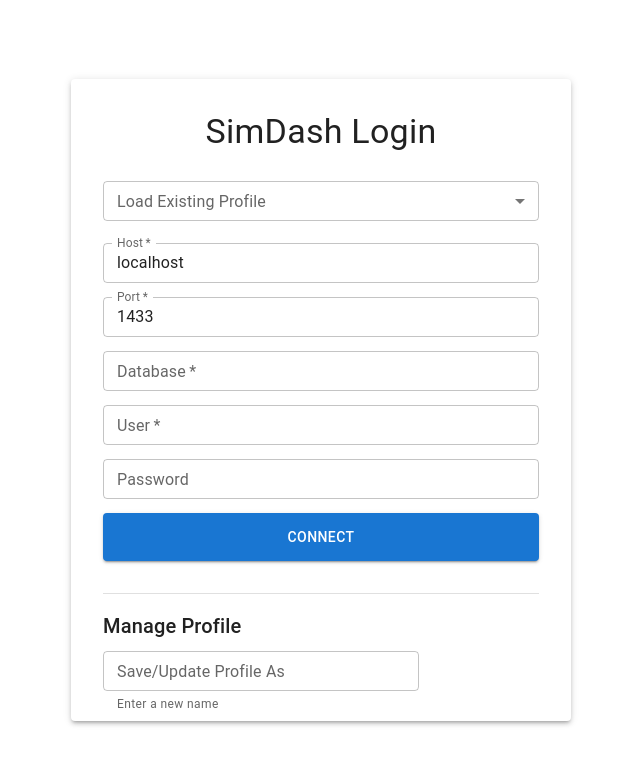
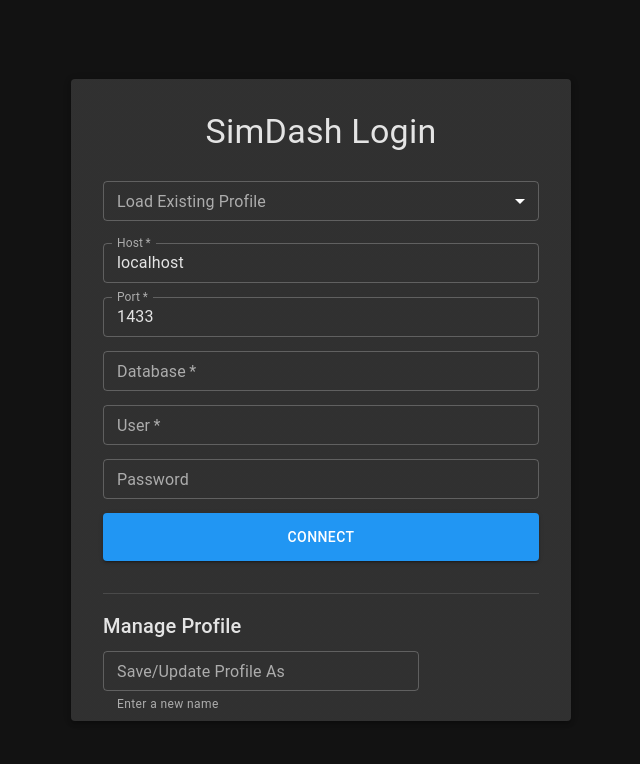
Before and after one commit to Scapeshift-Technology/sim-dash, a React (Vite) app: page / in a window 1280 px wide. Shown: the top 764 px of the page, without its empty margins (319-959 px from the left). Built offline with nearby package versions, Linux system fonts and the light colour scheme; some icons are missing.

Commit message:
Adding a theme to the app

```diff
--- a/src/renderer/renderer.tsx
+++ b/src/renderer/renderer.tsx
@@ -1,8 +1,9 @@
 import React from 'react';
 import ReactDOM from 'react-dom/client';
 import { Provider } from 'react-redux';
-import { ThemeProvider, createTheme, CssBaseline } from '@mui/material';
+import { ThemeProvider, CssBaseline } from '@mui/material';
 import { store } from './store/store'; // Import the Redux store
+import { theme } from './theme/theme';
 import App from './App';
 import './styles.css'; // Keep global styles if needed, or rely solely on MUI/Emotion
 
@@ -12,14 +13,6 @@
 if (!rootElement) {
   throw new Error('Failed to find the root element');
 }
-
-// Create a basic MUI theme (can be customized later)
-const theme = createTheme({
-  palette: {
-    mode: 'light', // Or 'dark'
-    // Define primary/secondary colors, etc.
-  },
-});
 
 // Create a React root
 const root = ReactDOM.createRoot(rootElement);
--- /dev/null
+++ b/src/renderer/theme/theme.ts
@@ -0,0 +1,98 @@
+import { createTheme } from '@mui/material';
+
+// Simulectra Theme
+// A modern, technology-focused theme that combines the precision of simulation
+// with the dynamism of electrical/technological elements
+
+export const theme = createTheme({
+  palette: {
+    mode: 'dark',
+
+    // Primary: Core brand color
+    // Used for main actions, key UI elements, and primary buttons
+    // A vibrant electric blue that symbolizes technology and innovation
+    primary: {
+      main: '#2196F3',      // Electric blue - our main brand color
+      light: '#64B5F6',     // Lighter shade for hover states and secondary elements
+      dark: '#1976D2',      // Darker shade for active states and emphasis
+      contrastText: '#fff'  // White text for optimal readability
+    },
+
+    // Secondary: Complementary accent color
+    // Used for floating action buttons, selection controls, and highlights
+    // A modern purple that adds sophistication and creativity
+    secondary: {
+      main: '#7C4DFF',      // Vibrant purple - adds creative energy
+      light: '#B47CFF',     // Lighter purple for subtle accents
+      dark: '#5E35B1',      // Deeper purple for stronger emphasis
+      contrastText: '#fff'
+    },
+
+    // Error: For error states and critical actions
+    // A carefully chosen red that's visible but not harsh
+    error: {
+      main: '#FF5252',      // Soft red that's visible but not alarming
+      light: '#FF867C',     // Lighter red for backgrounds
+      dark: '#D32F2F',      // Deeper red for critical emphasis
+      contrastText: '#fff'
+    },
+
+    // Warning: For cautionary messages and states
+    // An amber tone that's attention-grabbing but not severe
+    warning: {
+      main: '#FFB74D',      // Warm amber for warnings
+      light: '#FFE97D',     // Light amber for subtle warnings
+      dark: '#F57C00',      // Deep amber for serious warnings
+      contrastText: '#000'
+    },
+
+    // Info: For informational messages and states
+    // A cyan tone that's informative and tech-focused
+    info: {
+      main: '#00BCD4',      // Cyan for information
+      light: '#4DD0E1',     // Light cyan for info backgrounds
+      dark: '#0097A7',      // Deep cyan for emphasized info
+      contrastText: '#fff'
+    },
+
+    // Success: For success states and completed actions
+    // A green that's positive but fits our tech theme
+    success: {
+      main: '#00E676',      // Electric green for success
+      light: '#69F0AE',     // Light green for success backgrounds
+      dark: '#00C853',      // Deep green for emphasized success
+      contrastText: '#000'
+    },
+
+    // Background colors for different surface elements
+    background: {
+      default: '#121212',    // Main app background - deep dark for contrast
+      paper: '#1E1E1E',      // Elevated surfaces - slightly lighter
+    },
+
+    // Text colors for different emphasis levels
+    text: {
+      primary: 'rgba(255, 255, 255, 0.87)',    // High emphasis text
+      secondary: 'rgba(255, 255, 255, 0.60)',   // Medium emphasis text
+      disabled: 'rgba(255, 255, 255, 0.38)'     // Disabled text
+    },
+
+    // Divider color for separation of elements
+    divider: 'rgba(255, 255, 255, 0.12)',
+  },
+
+  // Custom color tokens specific to simulectra
+  // These can be accessed via theme.palette.simulectra[key]
+  components: {
+    MuiCssBaseline: {
+      styleOverrides: {
+        ':root': {
+          '--simulectra-gradient-primary': 'linear-gradient(45deg, #2196F3 30%, #7C4DFF 90%)',
+          '--simulectra-gradient-dark': 'linear-gradient(45deg, #1976D2 30%, #5E35B1 90%)',
+          '--simulectra-highlight': '#64B5F6',
+          '--simulectra-lowlight': '#1976D2',
+        }
+      }
+    }
+  }
+});
```
